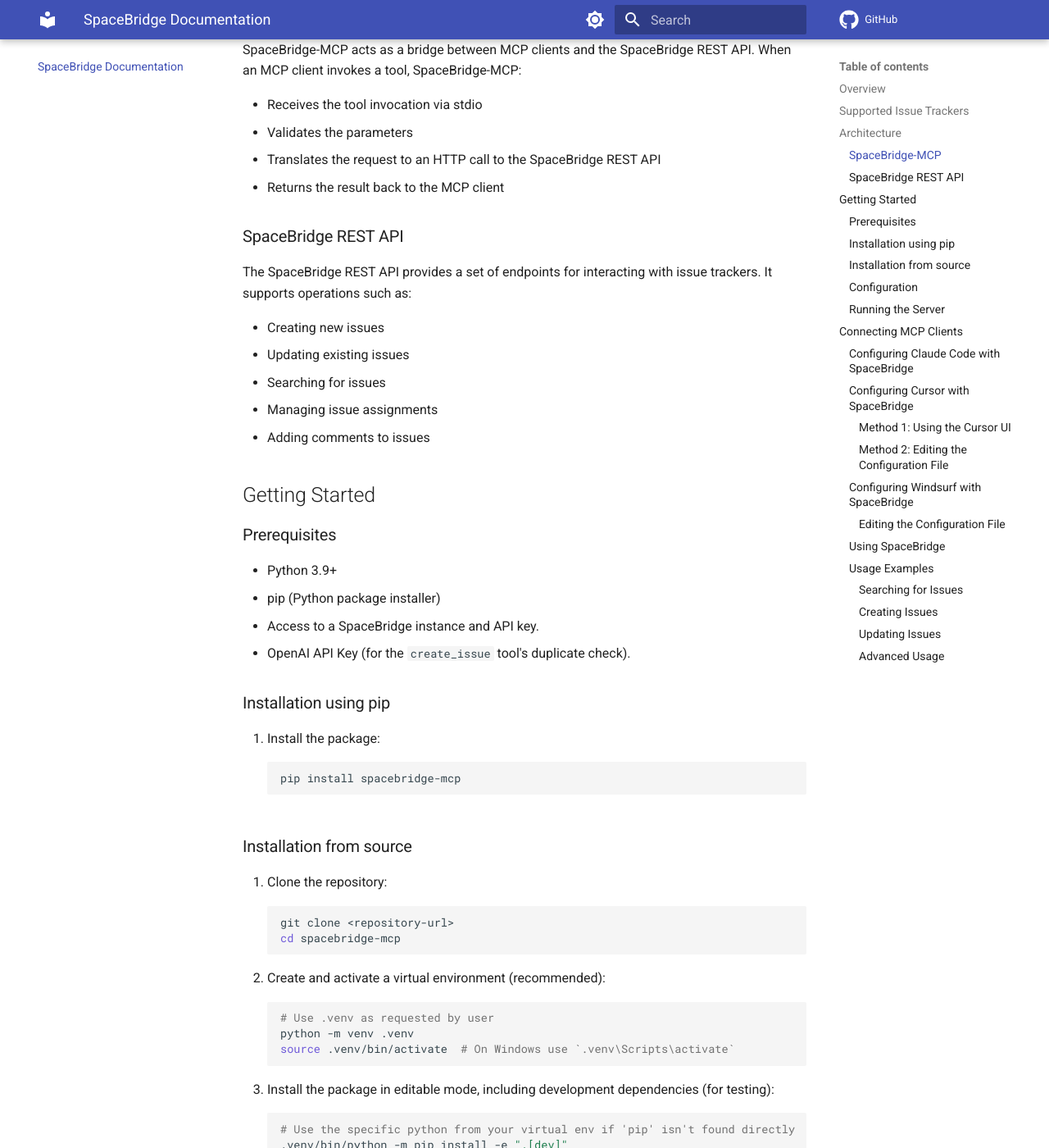
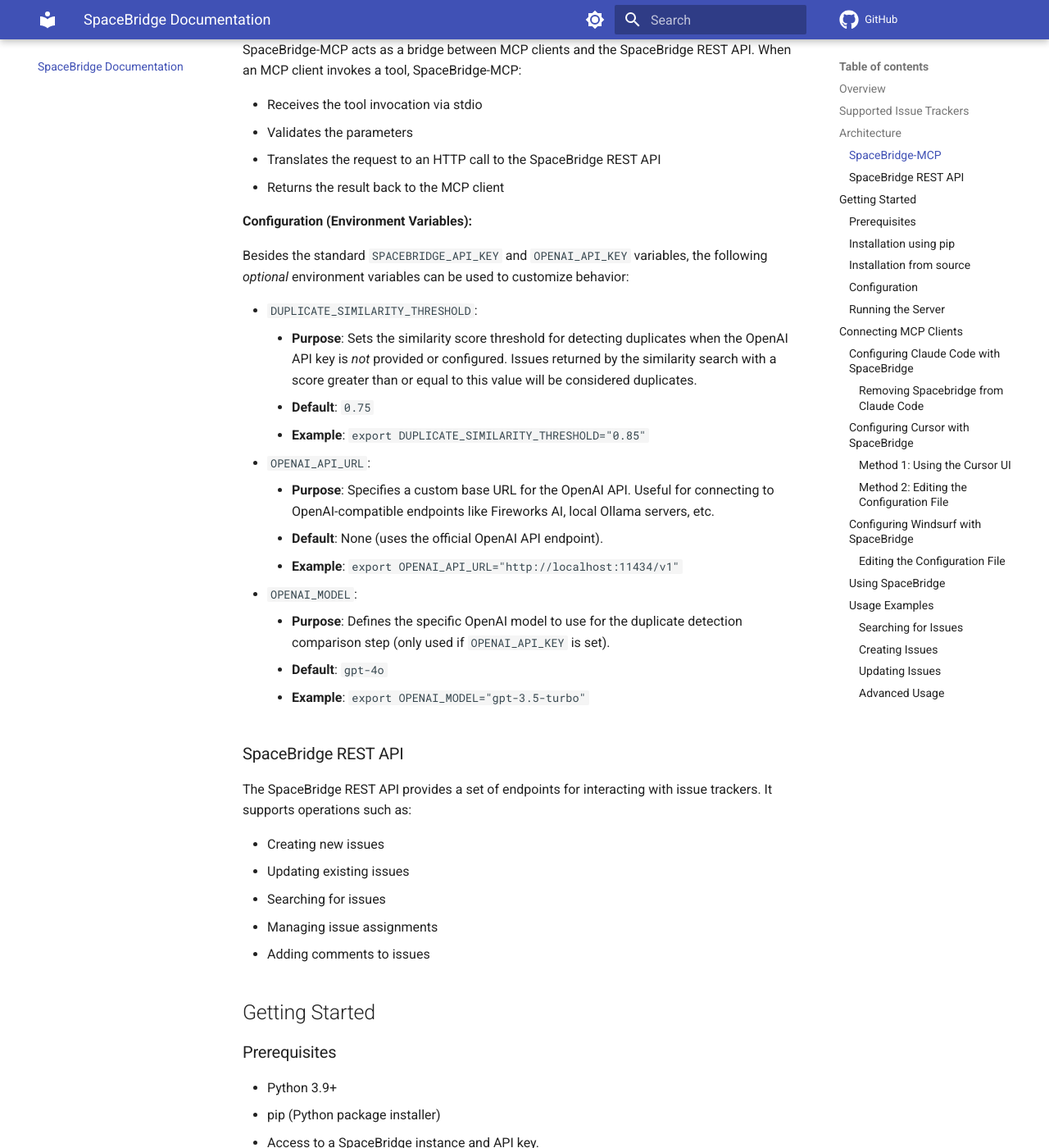
Before and after one commit to GiorgosAlexakis/preloop, an MkDocs documentation site: the page built from docs/index.md, in a window 1280 px wide and 1400 px high, scrolled down 1021 px. Shown: the whole window at 82% size. Built offline with MkDocs 1.6.1 and Material for MkDocs 9.7.7, drawn with Linux system fonts in a browser that asks for light colours; comment, search, counter and statistics services are not loaded; some of the changed text lies outside the part shown.

Commit message:
update docs

````diff
--- a/docs/index.md
+++ b/docs/index.md
@@ -35,6 +35,23 @@
 - Validates the parameters
 - Translates the request to an HTTP call to the SpaceBridge REST API
 - Returns the result back to the MCP client
+
+**Configuration (Environment Variables):**
+
+Besides the standard `SPACEBRIDGE_API_KEY` and `OPENAI_API_KEY` variables, the following *optional* environment variables can be used to customize behavior:
+
+*   `DUPLICATE_SIMILARITY_THRESHOLD`:
+    *   **Purpose**: Sets the similarity score threshold for detecting duplicates when the OpenAI API key is *not* provided or configured. Issues returned by the similarity search with a score greater than or equal to this value will be considered duplicates.
+    *   **Default**: `0.75`
+    *   **Example**: `export DUPLICATE_SIMILARITY_THRESHOLD="0.85"`
+*   `OPENAI_API_URL`:
+    *   **Purpose**: Specifies a custom base URL for the OpenAI API. Useful for connecting to OpenAI-compatible endpoints like Fireworks AI, local Ollama servers, etc.
+    *   **Default**: None (uses the official OpenAI API endpoint).
+    *   **Example**: `export OPENAI_API_URL="http://localhost:11434/v1"`
+*   `OPENAI_MODEL`:
+    *   **Purpose**: Defines the specific OpenAI model to use for the duplicate detection comparison step (only used if `OPENAI_API_KEY` is set).
+    *   **Default**: `gpt-4o`
+    *   **Example**: `export OPENAI_MODEL="gpt-3.5-turbo"`
 
 ### SpaceBridge REST API
 
@@ -161,6 +178,14 @@
 --env SPACEBRIDGE_API_URL="your-custom-url"
 ```
 `--scope user` makes the server available across all your projects in Claude code. Use `--scope project` to limit it to the current project.
+
+#### Removing Spacebridge from Claude Code
+
+If you wish to remove the Spacebridge MCP Server run:
+
+```bash
+claude mcp remove "spacebridge" -s user
+```
 
 ### Configuring Cursor with SpaceBridge
 
````
